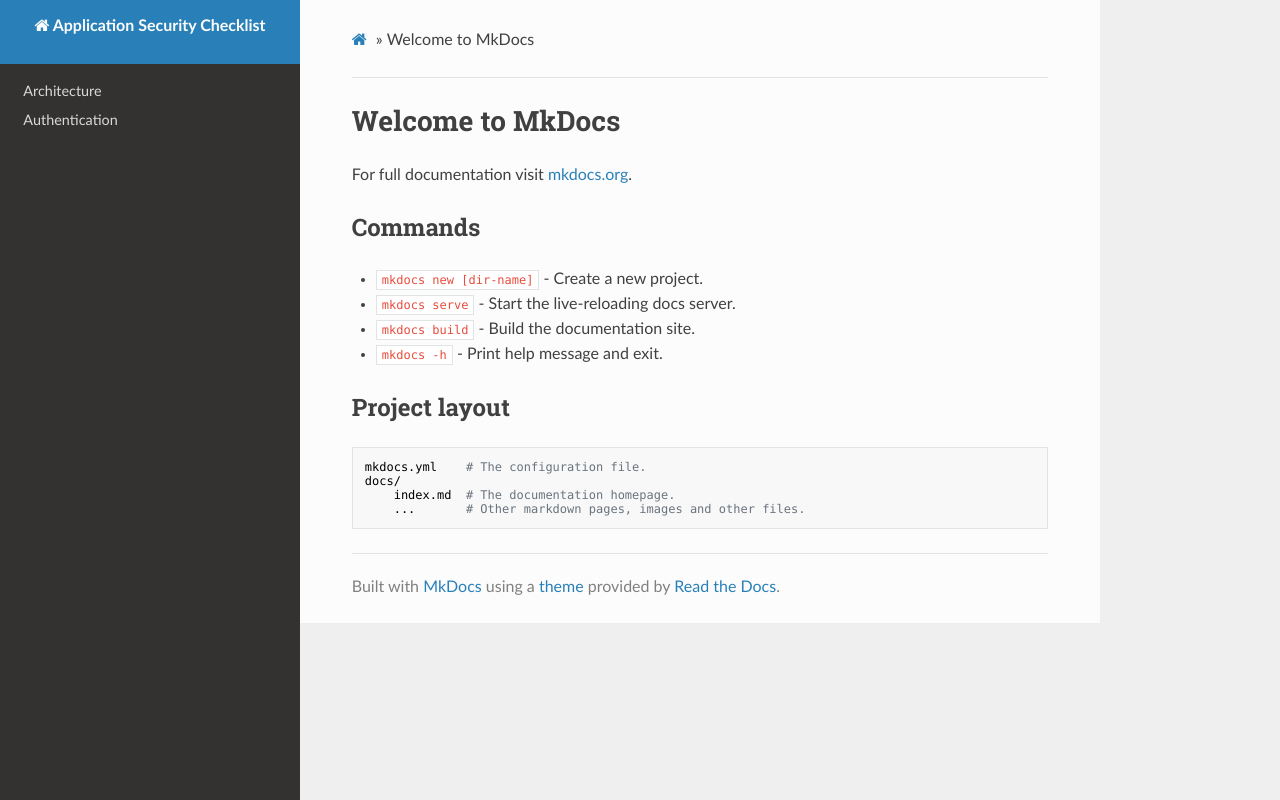
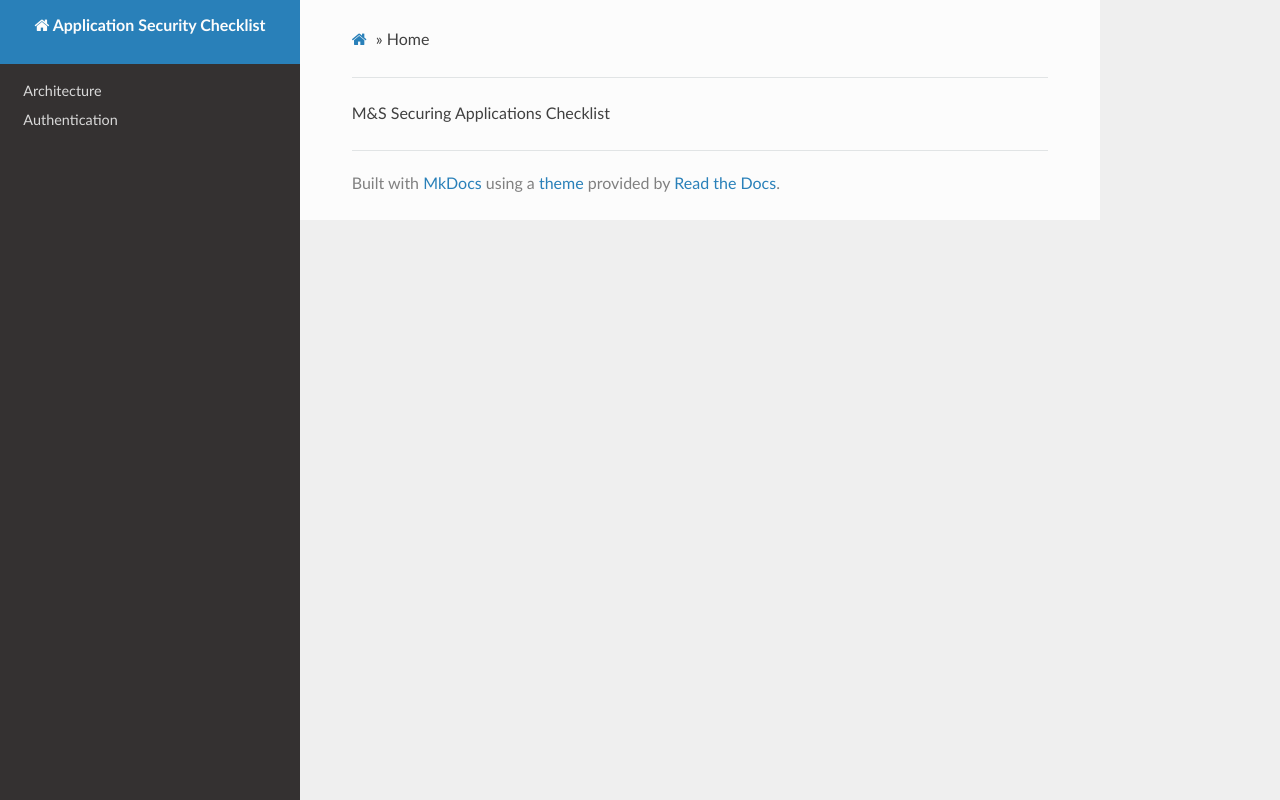
Before and after one commit to Prathimadshetty/June20, a plain HTML site: page index.html in a window 1280 px wide. Drawn offline with nearby package versions, Linux system fonts and the light colour scheme.

Commit message:
Deployed f3da07c with MkDocs version: 1.4.3

```diff
--- a/index.html
+++ b/index.html
@@ -12,7 +12,7 @@
 
       <script>
         // Current page data
-        var mkdocs_page_name = "Welcome to MkDocs";
+        var mkdocs_page_name = "Home";
         var mkdocs_page_input_path = "index.md";
         var mkdocs_page_url = null;
       </script>
@@ -58,7 +58,7 @@
         <div class="rst-content"><div role="navigation" aria-label="breadcrumbs navigation">
   <ul class="wy-breadcrumbs">
     <li><a href="." class="icon icon-home" aria-label="Docs"></a> &raquo;</li>
-      <li>Welcome to MkDocs</li>
+      <li>Home</li>
     <li class="wy-breadcrumbs-aside">
     </li>
   </ul>
@@ -67,21 +67,7 @@
           <div role="main" class="document" itemscope="itemscope" itemtype="http://schema.org/Article">
             <div class="section" itemprop="articleBody">
 
-                <h1 id="welcome-to-mkdocs">Welcome to MkDocs</h1>
-<p>For full documentation visit <a href="https://www.mkdocs.org">mkdocs.org</a>.</p>
-<h2 id="commands">Commands</h2>
-<ul>
-<li><code>mkdocs new [dir-name]</code> - Create a new project.</li>
-<li><code>mkdocs serve</code> - Start the live-reloading docs server.</li>
-<li><code>mkdocs build</code> - Build the documentation site.</li>
-<li><code>mkdocs -h</code> - Print help message and exit.</li>
-</ul>
-<h2 id="project-layout">Project layout</h2>
-<pre><code>mkdocs.yml    # The configuration file.
-docs/
-    index.md  # The documentation homepage.
-    ...       # Other markdown pages, images and other files.
-</code></pre>
+                <p>M&amp;S Securing Applications Checklist</p>
 
             </div>
           </div><footer>
@@ -123,5 +109,5 @@
 
 <!--
 MkDocs version : 1.4.3
-Build Date UTC : 2023-06-20 06:28:02.859754+00:00
+Build Date UTC : 2023-06-20 06:31:14.521932+00:00
 -->
```
Also changed, not shown: 1 other file.
